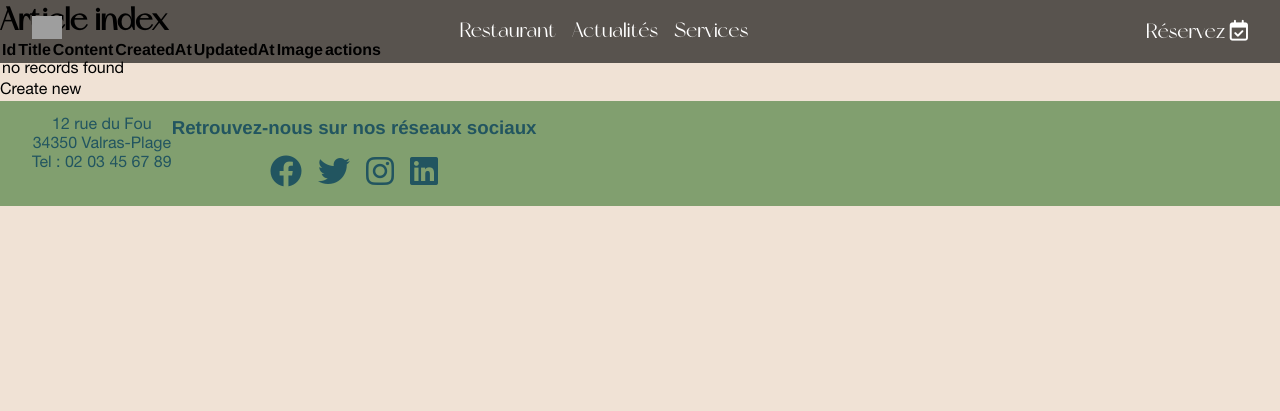
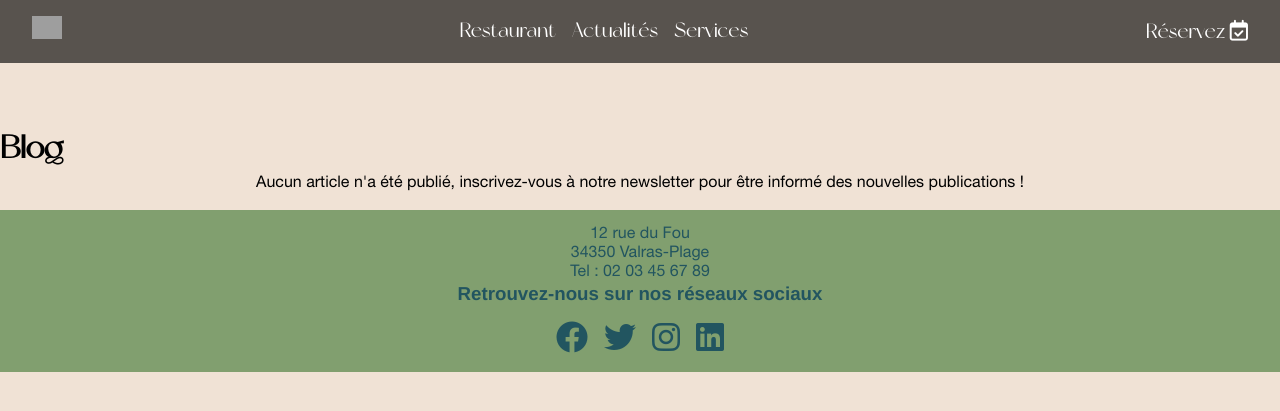
Before and after one commit to lclhugo/mspr-paillote-du-soleil, a Symfony app: template templates/article/index.html.twig in a window 1280 px wide. Shown: the top 411 px of the page. Run offline with Twig, Linux system fonts and the light colour scheme; the template is opened without the code that fills it, so the values that code supplies are empty; some libraries are stand-ins or nearby versions; grey boxes are pictures that could not be loaded.

Commit message:
vue articles

```diff
--- a/assets/css/base/_base.scss
+++ b/assets/css/base/_base.scss
@@ -12,11 +12,19 @@
 body {
   background-color: variables.$bg-sand;
 }
-a, a:visited, a:hover {
+a,
+a:visited,
+a:hover {
   text-decoration: none;
   color: inherit;
 }
 
 .main-container {
+  padding-top: 22%;
+}
+
+@media screen and (min-width: 768px) {
+  .main-container {
     padding-top: 10%;
   }
+}
--- /dev/null
+++ b/assets/css/pages/_article.scss
@@ -0,0 +1,53 @@
+@use "../base/variables";
+
+.cards {
+  display: flex !important;
+  margin-top: 0.5rem !important;
+  flex-wrap: wrap;
+  gap: 1rem;
+  justify-content: center;
+  margin-bottom: 1rem;
+  .article__card {
+    position: relative;
+    max-width: 400px;
+    .article__card-img {
+      max-width: 400px;
+      img {
+        border-radius: 10px 10px 0 0;
+        width: 100%;
+        object-fit: cover;
+      }
+    }
+
+    .card__title {
+      padding: 1rem 2rem;
+      position: absolute;
+      bottom: 16.4%;
+      width: 100%;
+      overflow: hidden;
+      background-color: rgba(20, 19, 19, 0.781);
+      color: white;
+    }
+  }
+}
+
+.margin-bottom {
+  margin: 1rem 0;
+}
+
+.btn_crud {
+  font-family: variables.$miracle-font;
+  display: inline-block;
+  font-weight: 800;
+  border: 1px solid gray;
+  border-radius: 10px;
+  background-color: variables.$blue-green;
+  color: white !important;
+  width: fit-content;
+  padding: 0.5rem 1rem;
+  transition: background-color 300ms ease-in-out;
+}
+
+.cta-btn:hover {
+  background-color: variables.$light-green;
+}
--- a/assets/css/pages/_home.scss
+++ b/assets/css/pages/_home.scss
@@ -220,20 +220,19 @@ nav {
   }
 }
 
-.before-footer {
-  width: 100%;
-  height: 3rem;
-  background: rgb(240, 226, 213);
-  background: linear-gradient(
-    180deg,
-    rgba(240, 226, 213, 1) 0%,
-    rgba(199, 192, 182, 1) 50%,
-    variables.$light-green 100%
-  );
-}
+// .before-footer {
+//   width: 100%;
+//   height: 3rem;
+//   background: rgb(240, 226, 213);
+//   background: linear-gradient(
+//     180deg,
+//     rgba(240, 226, 213, 1) 0%,
+//     rgba(199, 192, 182, 1) 50%,
+//     variables.$light-green 100%
+//   );
+// }
 
 footer {
-  display: flex;
   background-color: variables.$light-green;
   color: variables.$blue-green;
   padding: 1rem 2rem;
--- a/public/css/style.css
+++ b/public/css/style.css
@@ -23,15 +23,22 @@ body {
   background-color: #F0E2D5;
 }
 
-a, a:visited, a:hover {
+a,
+a:visited,
+a:hover {
   text-decoration: none;
   color: inherit;
 }
 
 .main-container {
-  padding-top: 10%;
+  padding-top: 22%;
 }
 
+@media screen and (min-width: 768px) {
+  .main-container {
+    padding-top: 10%;
+  }
+}
 nav {
   position: absolute;
   background-color: rgba(0, 0, 0, 0.632);
@@ -223,15 +230,7 @@ nav ul a:hover {
   font-size: 1.5rem;
 }
 
-.before-footer {
-  width: 100%;
-  height: 3rem;
-  background: rgb(240, 226, 213);
-  background: linear-gradient(180deg, rgb(240, 226, 213) 0%, rgb(199, 192, 182) 50%, #819f6f 100%);
-}
-
 footer {
-  display: flex;
   background-color: #819f6f;
   color: #225560;
   padding: 1rem 2rem;
@@ -294,4 +293,55 @@ p.container-activities-description {
   border-radius: 5px;
 }
 
+.cards {
+  display: flex !important;
+  margin-top: 0.5rem !important;
+  flex-wrap: wrap;
+  gap: 1rem;
+  justify-content: center;
+  margin-bottom: 1rem;
+}
+.cards .article__card {
+  position: relative;
+  max-width: 400px;
+}
+.cards .article__card .article__card-img {
+  max-width: 400px;
+}
+.cards .article__card .article__card-img img {
+  border-radius: 10px 10px 0 0;
+  width: 100%;
+  object-fit: cover;
+}
+.cards .article__card .card__title {
+  padding: 1rem 2rem;
+  position: absolute;
+  bottom: 16.4%;
+  width: 100%;
+  overflow: hidden;
+  background-color: rgba(20, 19, 19, 0.781);
+  color: white;
+}
+
+.margin-bottom {
+  margin: 1rem 0;
+}
+
+.btn_crud {
+  font-family: "Miracle", sans-serif;
+  display: inline-block;
+  font-weight: 800;
+  border: 1px solid gray;
+  border-radius: 10px;
+  background-color: #225560;
+  color: white !important;
+  width: fit-content;
+  padding: 0.5rem 1rem;
+  transition: background-color 300ms ease-in-out;
+}
+
+.cta-btn:hover {
+  background-color: #819f6f;
+}
+
 /*# sourceMappingURL=style.css.map */
--- a/templates/article/index.html.twig
+++ b/templates/article/index.html.twig
@@ -1,43 +1,51 @@
-{% extends 'base.html.twig' %}
+{% extends 'base.html.twig' %} {% block title %}Blog{% endblock %} {%
+block body %}
+<div class="main-container">
+  <h1>Blog</h1>
 
-{% block title %}Article index{% endblock %}
+  {% if (app.user) %}
+  <a href="{{ path('app_article_new') }}" class="btn_crud">Créer un article</a>
 
-{% block body %}
-    <h1>Article index</h1>
+  {% endif %}
+  <section class="cards">
+      {% for article in articles %}
+      <div class="article__card">
+          {% if (article.image) %}
+          <div class="article__card-img">
+              <img src="{{ article.image }}" alt="{{ article.title }}" />
+            </div>
+            {% else %}
+            <div class="article__card-img">
+                <img
+                src="{{ asset('images/paillote.webp') }}"
+                alt="{{ article.title }}"
+                />
+            </div>
+            {% endif %}
+            <p class="card__title">{{ article.title }}</p>
+              <p>{{ article.content|slice(0,50) }}...</p>
+              <p>
+                  Publié le {{ article.createdAt ? article.createdAt|date('d-m-Y') : '' }}
+                </p>
+                <p>{{ article.image }}</p>
+                <p>
+                    <a href="{{ path('app_article_show', { id: article.id }) }}" class="btn_crud">Voir</a>
+                    {% if (app.user) %}
+                    <a href="{{ path('app_article_edit', { id: article.id }) }}" class="btn_crud">Editer</a>
+                    {% endif %}
+                </p>
+        </div>
 
-    <table class="table">
-        <thead>
-            <tr>
-                <th>Id</th>
-                <th>Title</th>
-                <th>Content</th>
-                <th>CreatedAt</th>
-                <th>UpdatedAt</th>
-                <th>Image</th>
-                <th>actions</th>
-            </tr>
-        </thead>
-        <tbody>
-        {% for article in articles %}
-            <tr>
-                <td>{{ article.id }}</td>
-                <td>{{ article.title }}</td>
-                <td>{{ article.content }}</td>
-                <td>{{ article.createdAt ? article.createdAt|date('Y-m-d H:i:s') : '' }}</td>
-                <td>{{ article.updatedAt ? article.updatedAt|date('Y-m-d H:i:s') : '' }}</td>
-                <td>{{ article.image }}</td>
-                <td>
-                    <a href="{{ path('app_article_show', {'id': article.id}) }}">show</a>
-                    <a href="{{ path('app_article_edit', {'id': article.id}) }}">edit</a>
-                </td>
-            </tr>
-        {% else %}
-            <tr>
-                <td colspan="7">no records found</td>
-            </tr>
-        {% endfor %}
-        </tbody>
-    </table>
+            {% else %}
+        <div>
+            <p>
+                Aucun article n'a été publié, inscrivez-vous à notre newsletter pour être
+                informé des nouvelles publications !
+            </p>
+            {% endfor %}
 
-    <a href="{{ path('app_article_new') }}">Create new</a>
+        </div>
+    </div>
+</section>
+
 {% endblock %}
```
Also changed, not shown: assets/css/index.scss (+5 -4 lines), templates/article/new.html.twig (+7 -8 lines), 1 other file. Lines whose indentation alone changed are shown as unchanged.
